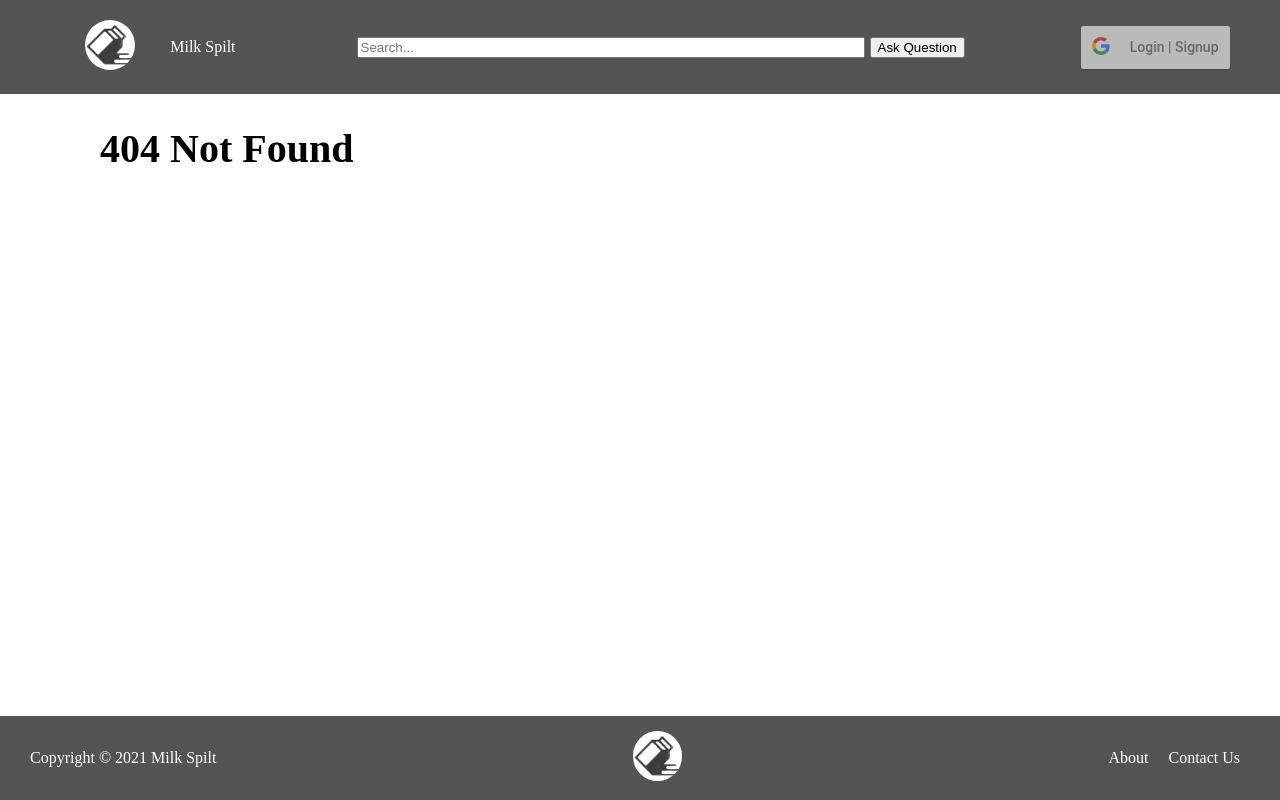
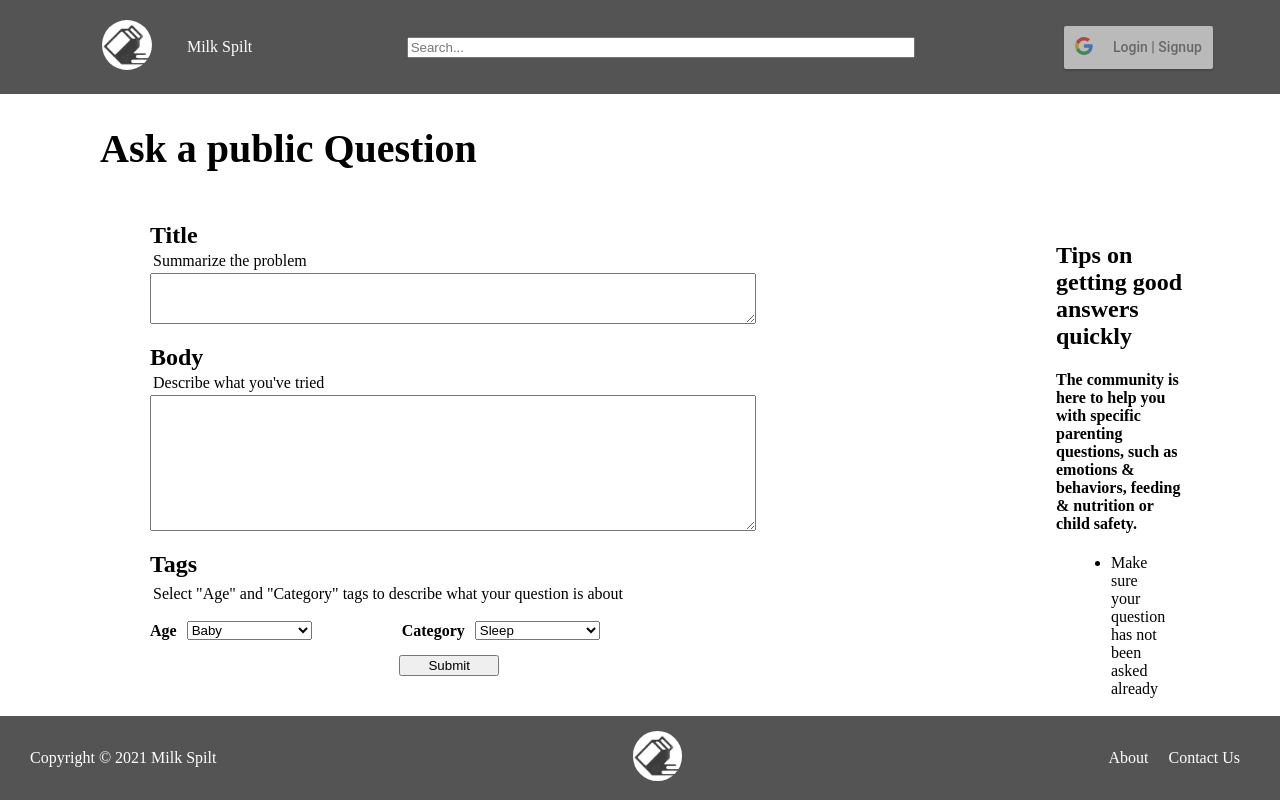
Before and after one commit to likatrina7/front-end-milkspilt, a React (Create React App) app: page /questions in a window 1280 px wide. Before the commit this address had no page. Shown: the top 800 px of the page. Built offline with nearby package versions, Linux system fonts and the light colour scheme.

Commit message:
Hide askquestion before login, show dashboard after login, change questions path

```diff
--- a/src/App.js
+++ b/src/App.js
@@ -1,5 +1,5 @@
 import "./App.css";
-import React, { useState } from "react";
+import React from "react";
 import Header from "./components/Header.js";
 import Footer from "./components/Footer.js";
 import About from "./pages/About.js";
@@ -9,7 +9,7 @@ import NotFound from "./pages/NotFound.js";
 import AskQuestion from "./pages/AskQuestion.js";
 import Question from "./pages/Question.js";
 import Dashboard from "./pages/Dashboard.js";
-import { BrowserRouter, Redirect, Route, Switch } from "react-router-dom";
+import { BrowserRouter, Route, Switch } from "react-router-dom";
 import { UserProvider } from "./UserContext";
 
 function App() {
@@ -23,8 +23,8 @@ function App() {
           <Route exact path="/" component={Home} />
           <Route exact path="/about" component={About} />
           <Route exact path="/contact" component={ContactUs} />
-          <Route exact path="/askQuestion" component={AskQuestion} />
-          <Route exact path="/askQuestion/:id" component={Question} />
+          <Route exact path="/questions" component={AskQuestion} />
+          <Route exact path="/questions/:id" component={Question} />
           <Route exact path="/dashboard" component={Dashboard} />
           <Route component={NotFound} />
         </Switch>
--- a/src/components/Footer.js
+++ b/src/components/Footer.js
@@ -1,14 +1,23 @@
-import React from "react";
 import "./Footer.css";
 import logo from "../media/milk_spilt_logo.png";
+import React, { useContext } from "react";
 import { Link } from "react-router-dom";
+import { UserContext } from "../UserContext";
 
 const Footer = () => {
+  const user = useContext(UserContext);
+
+  let redirectPath = "";
+  if (user.id) {
+    redirectPath = "/dashboard";
+  } else {
+    redirectPath = "/";
+  }
   return (
     <footer className="home-footer">
       <div className="footer-style">Copyright © 2021 Milk Spilt</div>
       <div className="footer-style">
-        <Link to="/">
+        <Link to={redirectPath}>
           <img src={logo} alt="Milk Spilt Logo" />
         </Link>
       </div>
--- a/src/components/Header.js
+++ b/src/components/Header.js
@@ -7,21 +7,28 @@ import Logout from "./Logout";
 import { UserContext } from "../UserContext";
 
 const Header = () => {
+  const user = useContext(UserContext);
+
   const history = useHistory();
 
   const handleClickAskQ = () => {
-    history.push("/askQuestion");
+    history.push("/questions");
   };
 
-  const user = useContext(UserContext);
+  let redirectPath = "";
+  if (user.id) {
+    redirectPath = "/dashboard";
+  } else {
+    redirectPath = "/";
+  }
 
   return (
     <header className="home-header">
       <div className="logo-area">
-        <Link to="/">
+        <Link to={redirectPath}>
           <img src={logo} alt="Milk Spilt Logo" />
         </Link>
-        <Link to="/" className="co-name">
+        <Link to={redirectPath} className="co-name">
           Milk Spilt
         </Link>
       </div>
@@ -29,7 +36,9 @@ const Header = () => {
         <form className="search">
           <input type="text" placeholder="Search..." />
         </form>
-        <button onClick={handleClickAskQ}>Ask Question</button>
+        {user.id ? (
+          <button onClick={handleClickAskQ}>Ask Question</button>
+        ) : null}
       </div>
       <div className="login-area">{user.id ? <Logout /> : <Login />}</div>
     </header>
--- a/src/pages/AskQuestion.js
+++ b/src/pages/AskQuestion.js
@@ -26,7 +26,7 @@ const AskQuestion = () => {
       .then((response) => {
         const questionRes = response.data.question;
         if (questionRes) {
-          history.push(`/askQuestion/${questionRes.question_id}`);
+          history.push(`/questions/${questionRes.question_id}`);
         }
       })
       .catch((error) => {
```
